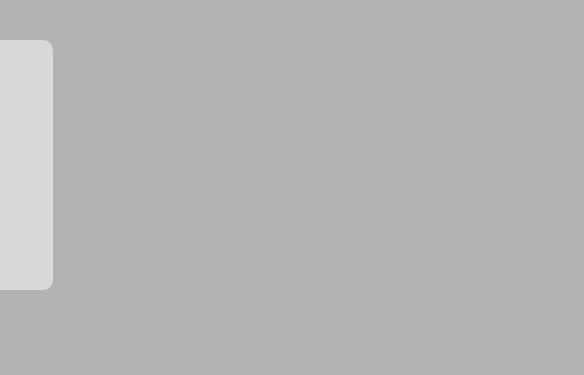
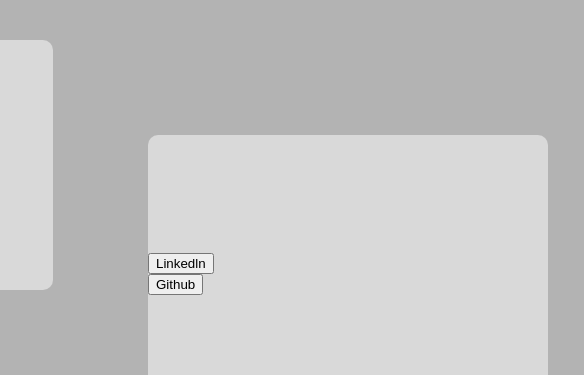
Before and after one commit to MoraeszLucas/Site-Pessoal, a plain HTML site: page HTML/index.html in a window 1280 px wide. Shown: the part 428-803 px from the top of the page, 390-974 px from the left. Drawn offline with Linux system fonts and the light colour scheme.

Commit message:
atualizações

```diff
--- a/CSS/pagina inicial.css
+++ b/CSS/pagina inicial.css
@@ -84,3 +84,20 @@ body{
     top: 40px;
     }
  }
+
+.RedeSociais{
+    background-color: rgb(217, 217, 217);
+    position: relative;
+    left: 530px;
+    top: 20px;
+    align-content: center;
+    width: 400px;
+    height: 250px;
+    border-radius: 10px;
+
+    .botoes{
+        width: 15px;
+        height: 15px;
+    }
+
+}
--- a/HTML/index.html
+++ b/HTML/index.html
@@ -38,9 +38,22 @@
 <img src="/Imagens/git.png" alt="git" class="git">
 <img src="/Imagens/sql.png" alt="sql" class="sql">
 </div>
+</article>
 
-
-</article>
+<section class="RedeSociais">
+    <div class="botoes">
+                        <div class="linkedln">
+                         <a href="www.linkedin.com/in/lucas-moraes-667ab5294">
+                            <button type="button">Linkedln</button>
+                         </a>
+                        </div>
+                        <div class="Github">
+                         <a href="https://github.com/MoraeszLucas">
+                            <button type="button">Github</button>
+                         </a>
+                        </div>
+    </div>
+</section>
 
 
 
```
